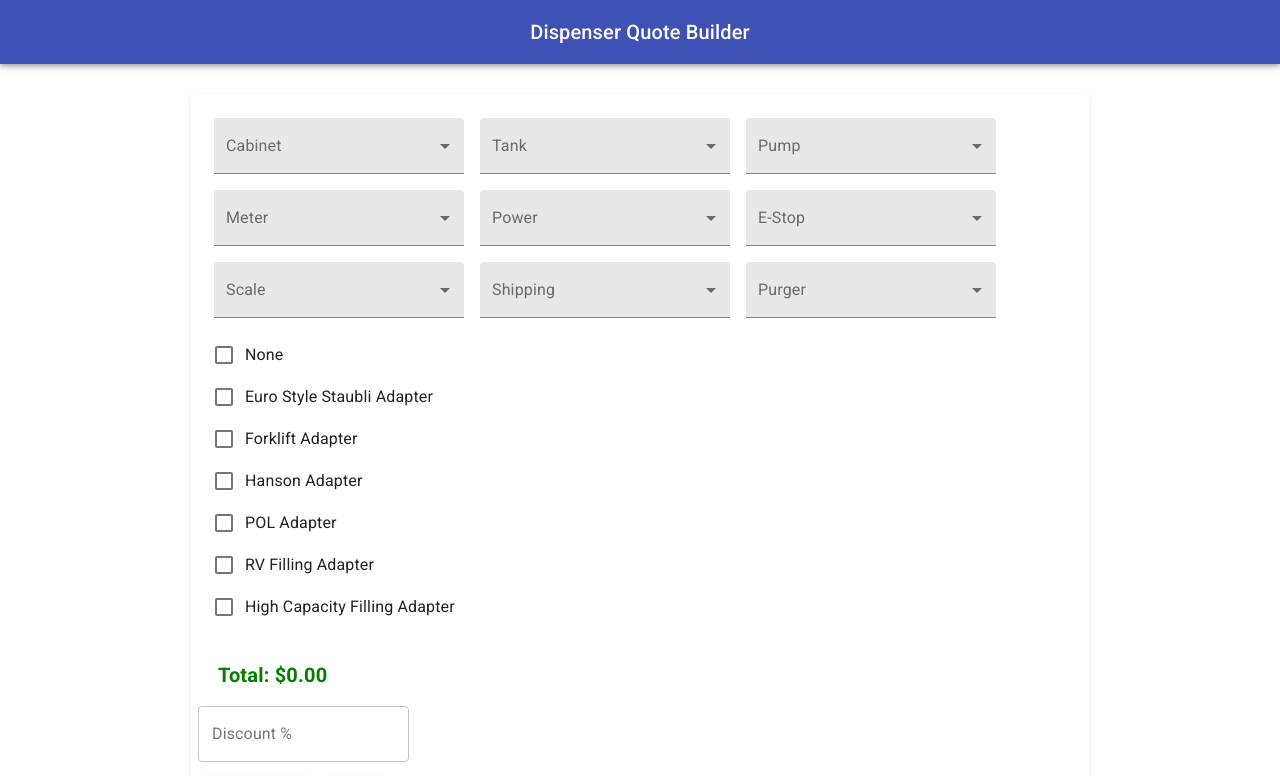
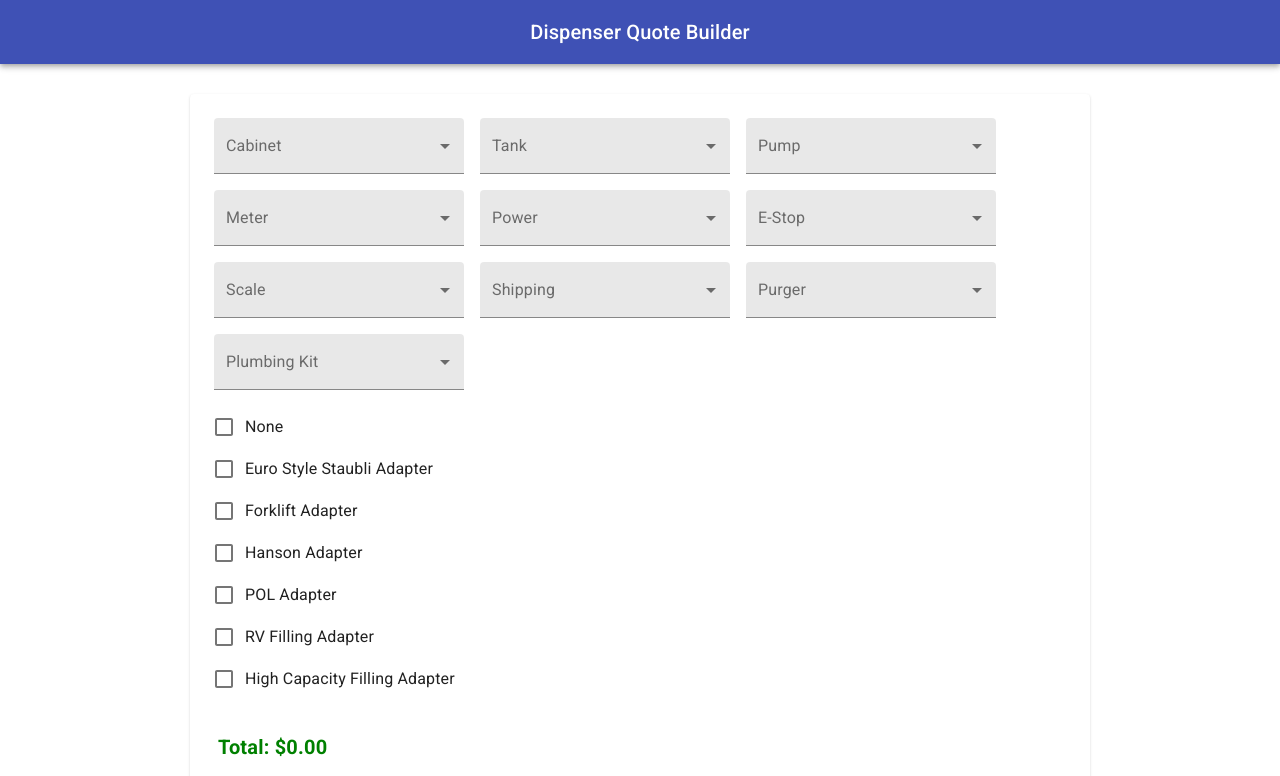
Before and after one commit to IntermountainTruck/intermountaintruck.github.io, a React (Create React App) app: page / in a window 1280 px wide. Shown: the top 776 px of the page. Built offline with nearby package versions, Linux system fonts and the light colour scheme; what @react-pdf/renderer would draw is missing.

Commit message:
added plumbing kit

```diff
--- a/src/Main.js
+++ b/src/Main.js
@@ -87,6 +87,7 @@ export default function Main() {
     scale: "",
     shipping: "",
     purger: "",
+    plumbingKit: "",
     quoteNum: "",
     companyName: "",
     customerName: "",
@@ -116,6 +117,8 @@ export default function Main() {
   const [shippingPrice, setShippingPrice] = React.useState(0);
   const [purger, setPurger] = React.useState("");
   const [purgerPrice, setPurgerPrice] = React.useState(0);
+  const [plumbingKit, setPlumbingKit] = React.useState("");
+  const [plumbingKitPrice, setPlumbingKitPrice] = React.useState(0);
   const [total, setTotal] = React.useState(0);
   const [discount, setDiscount] = React.useState(0);
   const [discountAmount, setDiscountAmount] = React.useState(0);
@@ -140,7 +143,6 @@ export default function Main() {
     setDiscountAmount((discount / 100) * total);
     setDisableDiscount(true);
     console.log("discount total: ", total - discountAmount);
-    // setTotal(discountTotal);
   };
 
   const resetDiscount = () => {
@@ -272,6 +274,16 @@ export default function Main() {
     setSelectedOptions({ ...selectedOptions, purger: event.target.value });
   };
 
+  const handlePlumbingKit = (event) => {
+    setPlumbingKit(event.target.value);
+    if (event.target.value === "- No Plumbing Kit") {
+      setPlumbingKitPrice(0);
+    } else if (event.target.value === "- Plumbing Kit") {
+      setPlumbingKitPrice(900);
+    }
+    setSelectedOptions({ ...selectedOptions, plumbingKit: event.target.value });
+  };
+
   const [EuroStylePrice, setEuroStylePrice] = React.useState(0);
   const [ForkliftPrice, setForkliftPrice] = React.useState(0);
   const [HansonPrice, setHansonPrice] = React.useState(0);
@@ -376,6 +388,7 @@ export default function Main() {
         scalePrice +
         shippingPrice +
         purgerPrice +
+        plumbingKitPrice +
         EuroStylePrice +
         ForkliftPrice +
         HansonPrice +
@@ -577,6 +590,22 @@ export default function Main() {
               </MenuItem>
             </Select>
           </FormControl>
+          <FormControl variant="filled" className={classes.formControl}>
+            <InputLabel id="demo-simple-select-filled-label">Plumbing Kit</InputLabel>
+            <Select
+              labelId="demo-simple-select-filled-label"
+              id="demo-simple-select-filled"
+              value={plumbingKit}
+              onChange={handlePlumbingKit}
+            >
+              <MenuItem value={"- No Plumbing Kit"}>
+                No Plumbing Kit
+              </MenuItem>
+              <MenuItem value={"- Plumbing Kit"}>
+               Plumbing Kit
+              </MenuItem>
+            </Select>
+          </FormControl>
           <br />
           <FormControl component="fieldset" className={classes.formControl}>
             <FormGroup>
--- a/src/QuotePdf.js
+++ b/src/QuotePdf.js
@@ -76,6 +76,7 @@ export default function QuotePdf(props) {
             <Text>{props.scale}</Text>
             <Text>{props.shipping}</Text>
             <Text>{props.purger}</Text>
+            <Text>{props.plumbingKit}</Text>
             <Text style={{ textDecoration: "underline", margin: 10 }}>
               Adapter(s)
             </Text>
@@ -99,8 +100,8 @@ export default function QuotePdf(props) {
             </Text>
             <Text style={{ maxWidth: "60vw", fontSize: 12 }}>
               This bid does not include any taxes, licenses, permits or
-              electrical. All work guaranteed to be installed to NFPA 58 2017
-              Warranty parts and labor for 12 months
+              electrical. All work guaranteed to be installed to NFPA 58 2017.
+              Warranty parts for 12 months.
             </Text>
             <View
               style={{
```
